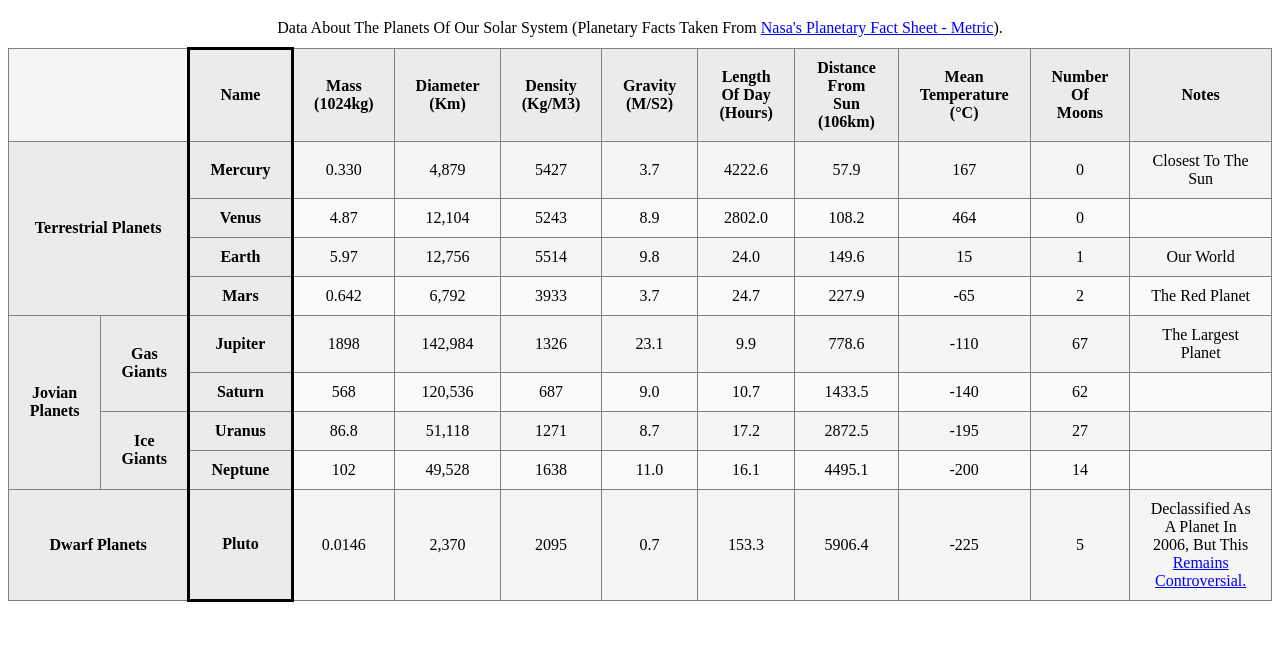
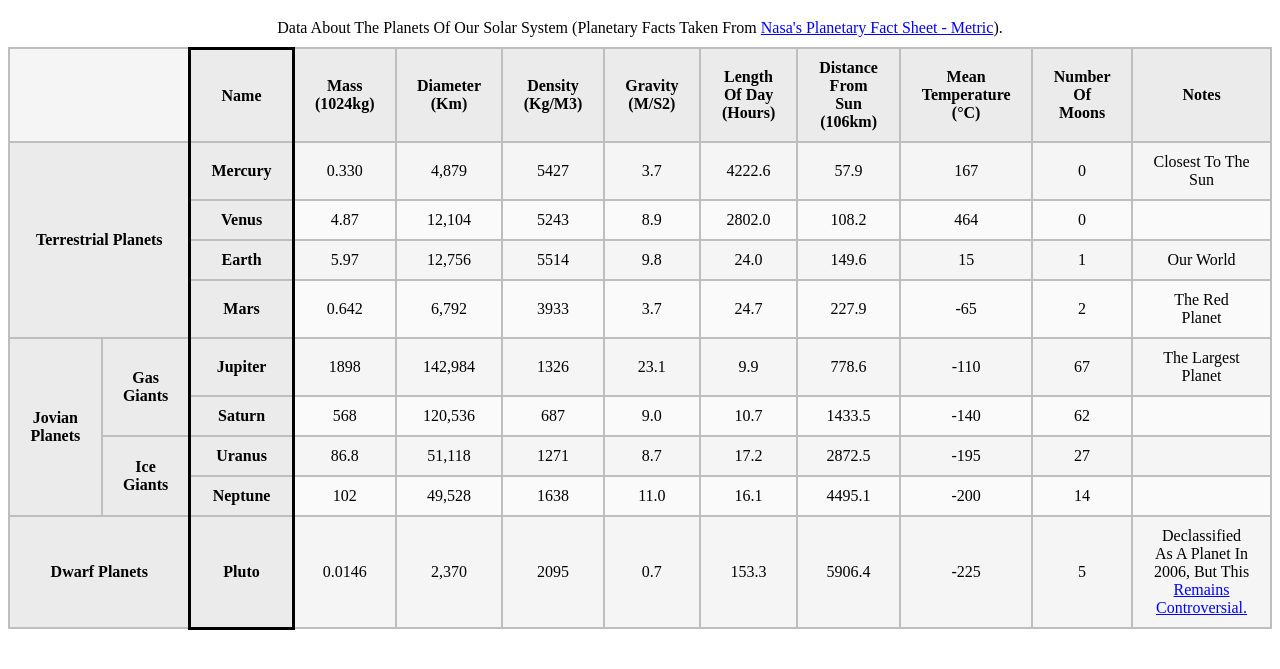
Before and after one commit to Silvyjson/odin_assignment, a plain HTML site: page index.html in a window 1280 px wide. Shown: the part 61-730 px from the top of the page. Drawn offline with Linux system fonts and the light colour scheme.

```diff
--- a/index.css
+++ b/index.css
@@ -12,7 +12,7 @@ a {
 
 td,
 th {
-    border: 1px solid gray;
+    border: 2px solid rgb(190, 190, 190);
     text-align: center;
     padding: 10px 20px;
 }
```
